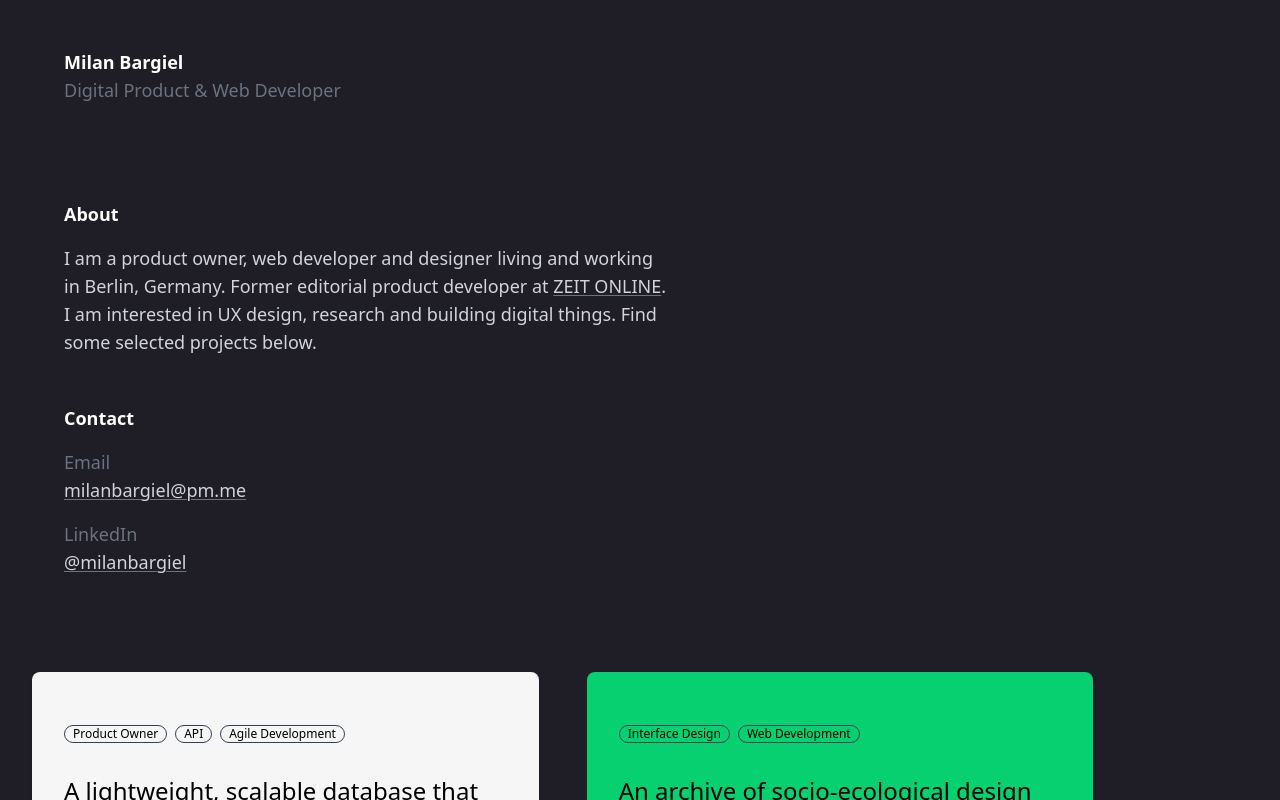
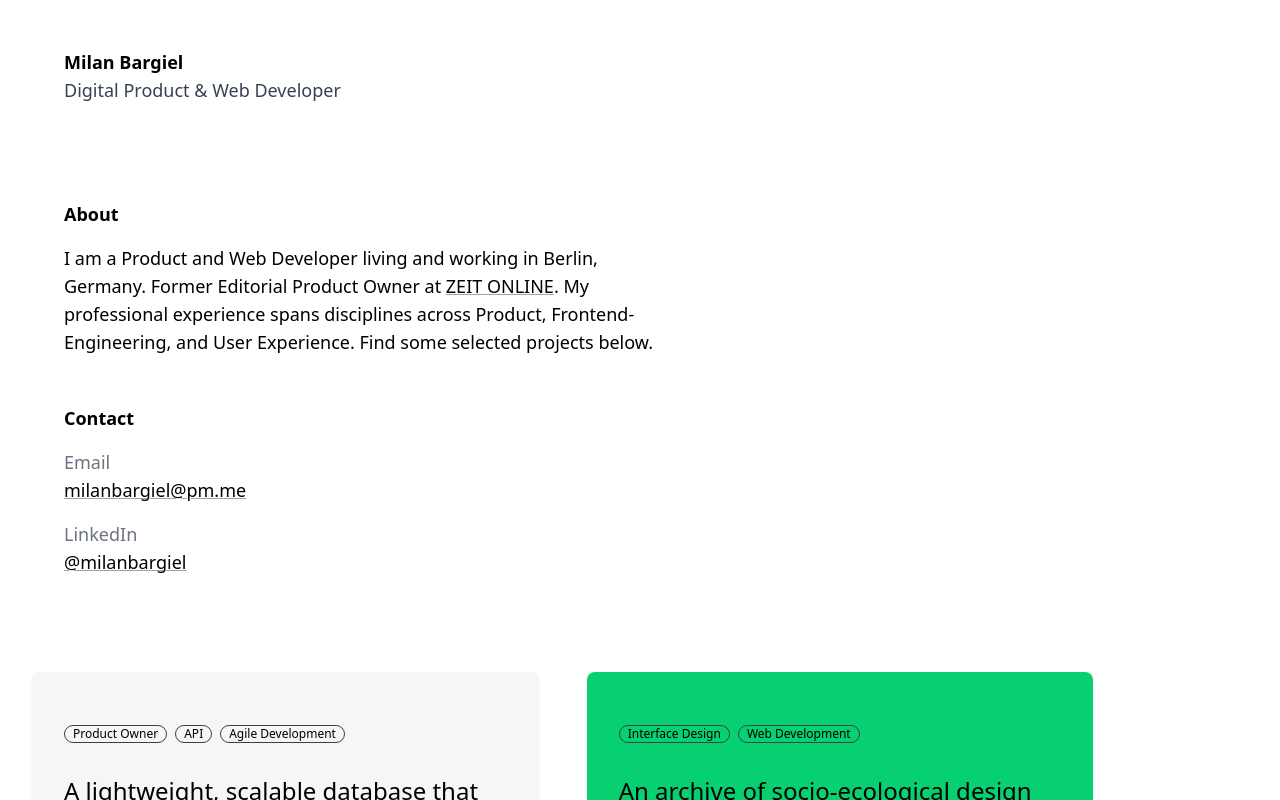
Before and after one commit to milanbargiel/portfolio, a Next.js app: page / in a window 1280 px wide. Shown: the top 800 px of the page. Built offline with nearby package versions, Linux system fonts and the light colour scheme.

Commit message:
Make background white

```diff
--- a/components/intro.js
+++ b/components/intro.js
@@ -6,34 +6,35 @@ export default function Intro() {
       <Link href="/">
         <h1 className="font-semibold">Milan Bargiel</h1>
       </Link>
-      <div className="text-gray-500 mb-24">Digital Product & Web Developer</div>
-      <div className="mb-12 text-gray-300">
-        <h2 className="font-semibold mb-4 text-white">About</h2>I am a product
-        owner, web developer and designer living and working in Berlin, Germany.
-        Former editorial product developer at&nbsp;
+      <div className="text-gray-700 mb-24">Digital Product & Web Developer</div>
+      <div className="mb-12">
+        <h2 className="font-semibold mb-4">About</h2>I am a Product and Web
+        Developer living and working in Berlin, Germany. Former Editorial
+        Product Owner at&nbsp;
         <Link
-          variant="underline-white"
+          variant="underline"
           href="https://www.zeit.de/autoren/B/Milan_Bargiel/indexhttps://www.zeit.de/autoren/B/Milan_Bargiel/index"
         >
           ZEIT ONLINE
         </Link>
-        . I am interested in UX design, research and building digital things.
-        Find some selected projects below.
+        . My professional experience spans disciplines across Product,
+        Frontend-Engineering, and User Experience. Find some selected projects
+        below.
       </div>
       <h2 className="font-semibold mb-4">Contact</h2>
       <div className="text-gray-500 md:basis-2/4">Email</div>
       <Link
         href="mailto:mail@milanbargiel.com"
-        className="inline-block text-gray-300 mb-4"
-        variant="underline-white"
+        className="inline-block mb-4"
+        variant="underline"
       >
         milanbargiel@pm.me
       </Link>
       <div className="text-gray-500 md:basis-2/4">LinkedIn</div>
       <Link
         href="https://www.linkedin.com/in/milanbargiel"
-        className="inline-block text-gray-300 mb-4"
-        variant="underline-white"
+        className="inline-block mb-4"
+        variant="underline"
       >
         @milanbargiel
       </Link>
--- a/components/link.js
+++ b/components/link.js
@@ -8,8 +8,8 @@ function Link({ href, className, children, variant }) {
   let customClasses = className ? className : ''
 
   switch (variant) {
-    case 'underline-white':
-      customClasses = `underline underline-offset-2 decoration-1 decoration-gray-500 hover:text-white hover:transition-all hover:decoration-gray-300 hover:duration-150 ${customClasses}`
+    case 'underline':
+      customClasses = `underline underline-offset-3 decoration-1 decoration-gray-400 over:transition-all hover:decoration-gray-900 hover:decoration-2 hover:duration-150 ${customClasses}`
       break
     case 'project-link':
       customClasses = `underline font-semibold text-sm underline-offset-2 decoration-1 text-gray-600 decoration-gray-400 hover:text-black hover:transition-all hover:decoration-black hover:duration-150 ${customClasses}`
--- a/styles/globals.css
+++ b/styles/globals.css
@@ -3,6 +3,6 @@
 @tailwind utilities;
 
 /* The background color has to be defined on the body so that Scroll-bounce page background colour is correct */
-body {
+/* body {
   @apply bg-[#1f1d25] text-white;
-}
+} */
```
